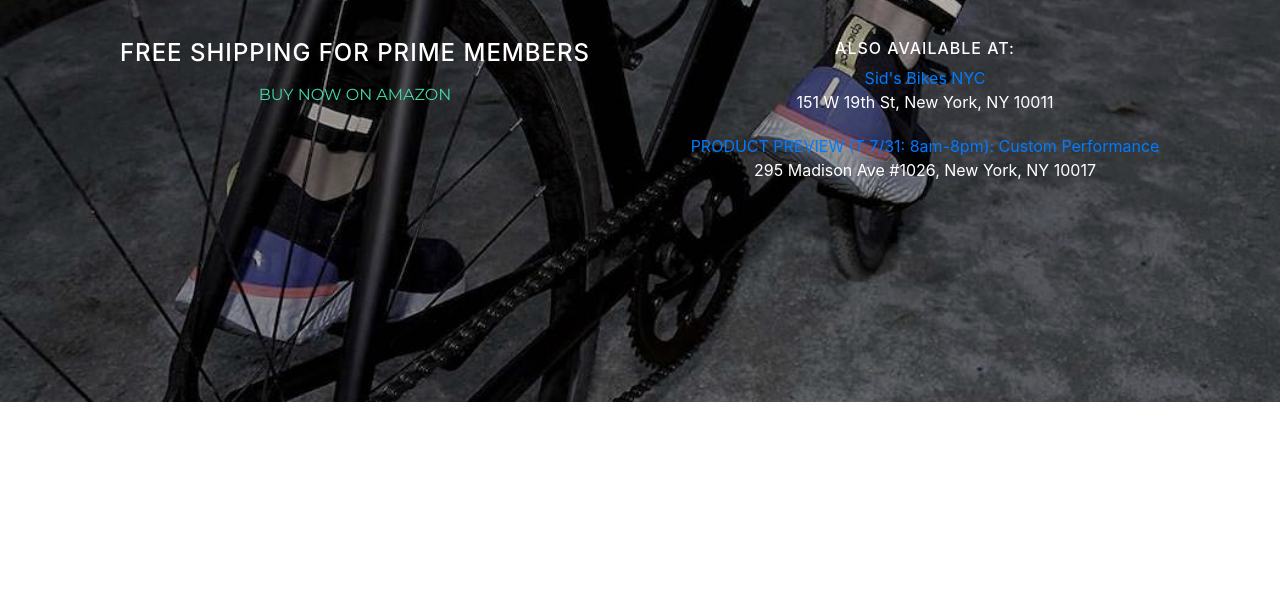
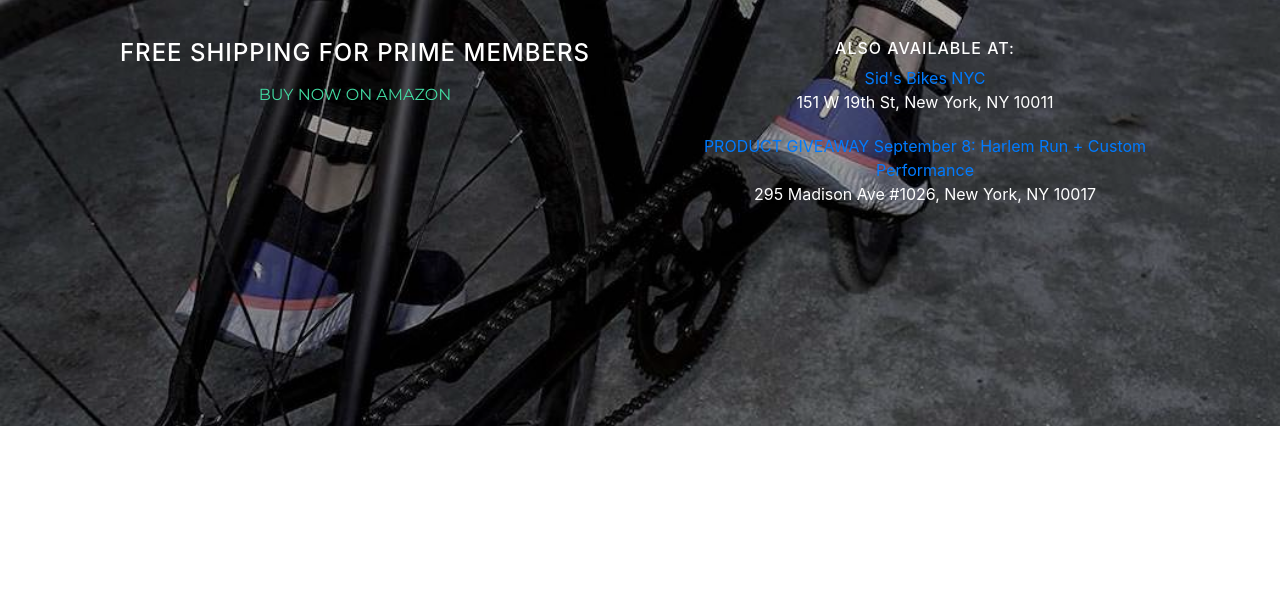
Before and after one commit to fyrfly/fyrfly, a website with bundled scripts: page index.html in a window 1280 px wide. Shown: the part 2260-2859 px from the top of the page. Built offline with nearby package versions, Linux system fonts and the light colour scheme.

Commit message:
harlem run

```diff
--- a/index.html
+++ b/index.html
@@ -143,7 +143,7 @@
                             </ul>
                         </li>
                         <li class="stockist--list-item underline">
-                            <a href="http://www.nycustompt.com/">PRODUCT PREVIEW (T 7/31: 8am-8pm): Custom Performance</a>
+                            <a href="http://www.nycustompt.com/">PRODUCT GIVEAWAY September 8: Harlem Run + Custom Performance</a>
                             <ul class="product-features">
                                 <li>295 Madison Ave #1026, New York, NY 10017</li>
                     </ul>
```
